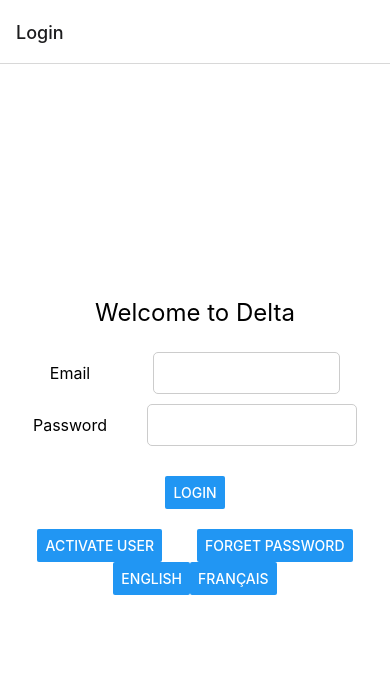
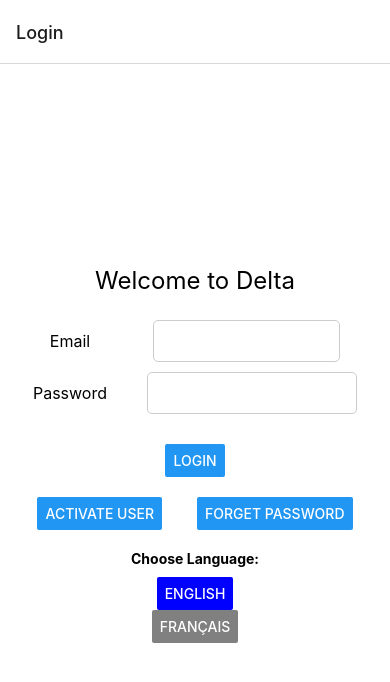
Before and after one commit to MuammmerTarhan/AwePro, a React Native app: screen /Login in a window 390 px wide. Shown: the top 682 px of the page. Built offline with nearby package versions, Linux system fonts and the light colour scheme; what i18next-xhr-backend would draw is missing.

Commit message:
04.08.23

```diff
--- a/App.tsx
+++ b/App.tsx
@@ -2,6 +2,7 @@ import React from 'react';
 import { I18nextProvider } from 'react-i18next';
 import i18n from 'i18next';
 import xhrBackend from 'i18next-xhr-backend';
+import 'intl-pluralrules';
 import Navigator from './src/Navigator'; // Import your Navigator component
 import { useTranslation } from 'react-i18next'; // Import the useTranslation hook
 
--- a/package.json
+++ b/package.json
@@ -18,6 +18,7 @@
     "axios": "^1.4.0",
     "i18next": "^23.4.1",
     "i18next-xhr-backend": "^3.2.2",
+    "intl-pluralrules": "^2.0.1",
     "react": "18.2.0",
     "react-i18next": "^13.0.3",
     "react-native": "0.72.3",
--- a/src/screens/LoginScreen.tsx
+++ b/src/screens/LoginScreen.tsx
@@ -4,6 +4,22 @@ import { useNavigation } from '@react-navigation/native';
 import { useTranslation } from 'react-i18next';
 import { makeRequest } from './../api';
 import { globalStyles } from '../styles';
+
+interface LanguageOptionProps {
+  title: string;
+  onPress: () => void;
+  selected: boolean;
+}
+
+const LanguageOption: React.FC<LanguageOptionProps> = ({ title, onPress, selected }) => {
+  return (
+    <Button
+      title={title}
+      onPress={onPress}
+      color={selected ? 'blue' : 'grey'}
+    />
+  );
+};
 
 const LoginScreen: React.FC = () => {
   const navigation = useNavigation();
@@ -85,8 +101,17 @@ const LoginScreen: React.FC = () => {
         <Button title={t('loginScreen.forgetPasswordButton')} onPress={handleForgetPassword} />
       </View>
       <View style={globalStyles.languageContainer}>
-        <Button title="English" onPress={() => handleChangeLanguage('en')} />
-        <Button title="Français" onPress={() => handleChangeLanguage('fr')} />
+        <Text style={globalStyles.languageText}>Choose Language:</Text>
+        <LanguageOption
+          title="English"
+          onPress={() => handleChangeLanguage('en')}
+          selected={i18n.language === 'en'}
+        />
+        <LanguageOption
+          title="Français"
+          onPress={() => handleChangeLanguage('fr')}
+          selected={i18n.language === 'fr'}
+        />
       </View>
     </View>
   );
--- a/src/styles.tsx
+++ b/src/styles.tsx
@@ -45,8 +45,14 @@ export const globalStyles = StyleSheet.create({
     paddingBottom: 8,
   },
   languageContainer: {
-    flexDirection: 'row',
-    justifyContent: 'space-around',
-    marginBottom: 16,
+    marginTop: 20,
+    alignItems: 'center',
+  },
+  languageText: {
+    marginBottom: 10,
+    fontWeight: 'bold',
+  },
+  languageOption: {
+    marginBottom: 10,
   },
 });
```
Also changed, not shown: 1 other file (tests, documents, lock files or other folders).
